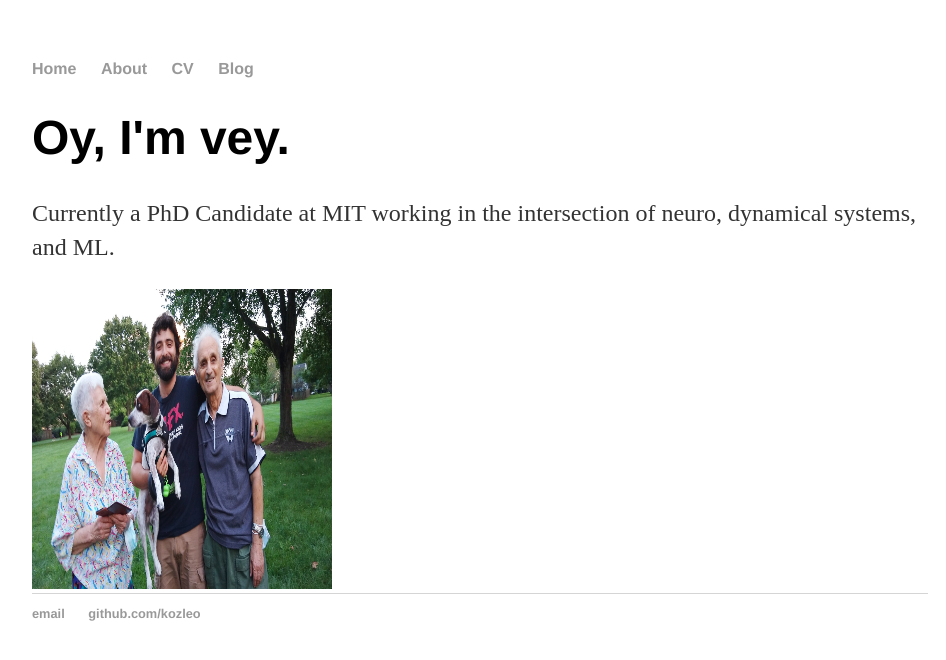
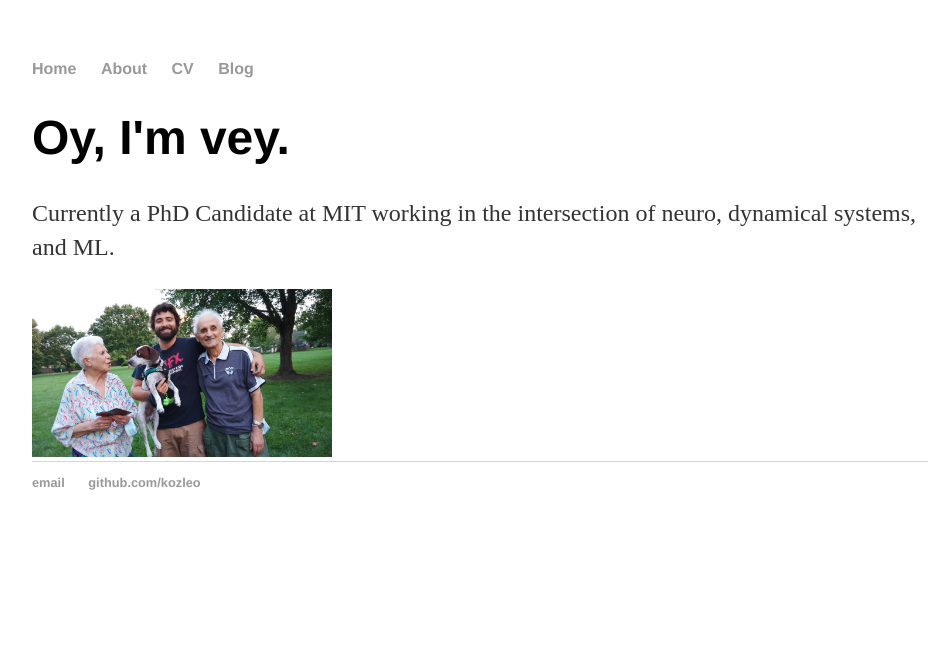
Before and after one commit to kozleo/kozleo.github.io, a Jekyll site: the page built from index.html, in a window 1280 px wide. Shown: the top 660 px of the page, without its empty margins (160-1106 px from the left). Built offline with Jekyll 4.4.1, drawn with Linux system fonts in a browser that asks for light colours.

Commit message:
Update index.html

```diff
--- a/index.html
+++ b/index.html
@@ -7,4 +7,4 @@
 	<p>Currently a PhD Candidate at MIT working in the intersection of neuro, dynamical systems, and ML. </a></p>
 </div><!-- /.blurb -->
 
-<img src="Images/Emoticons/1598570225444-2a413a83-3f55-4939-a13c-ceb77b44e236.jpg" alt="hi" class="inline" width="300" height="300" />
+<img src="Images/Emoticons/1598570225444-2a413a83-3f55-4939-a13c-ceb77b44e236.jpg" alt="hi" class="inline" width="300" />
```
